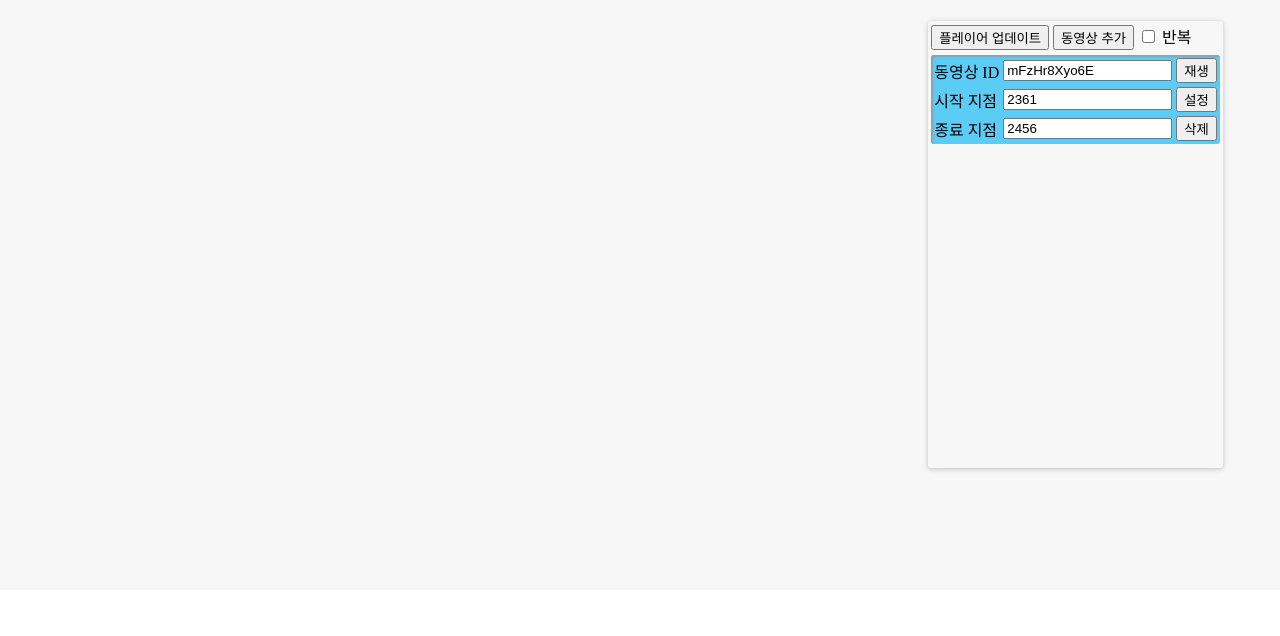
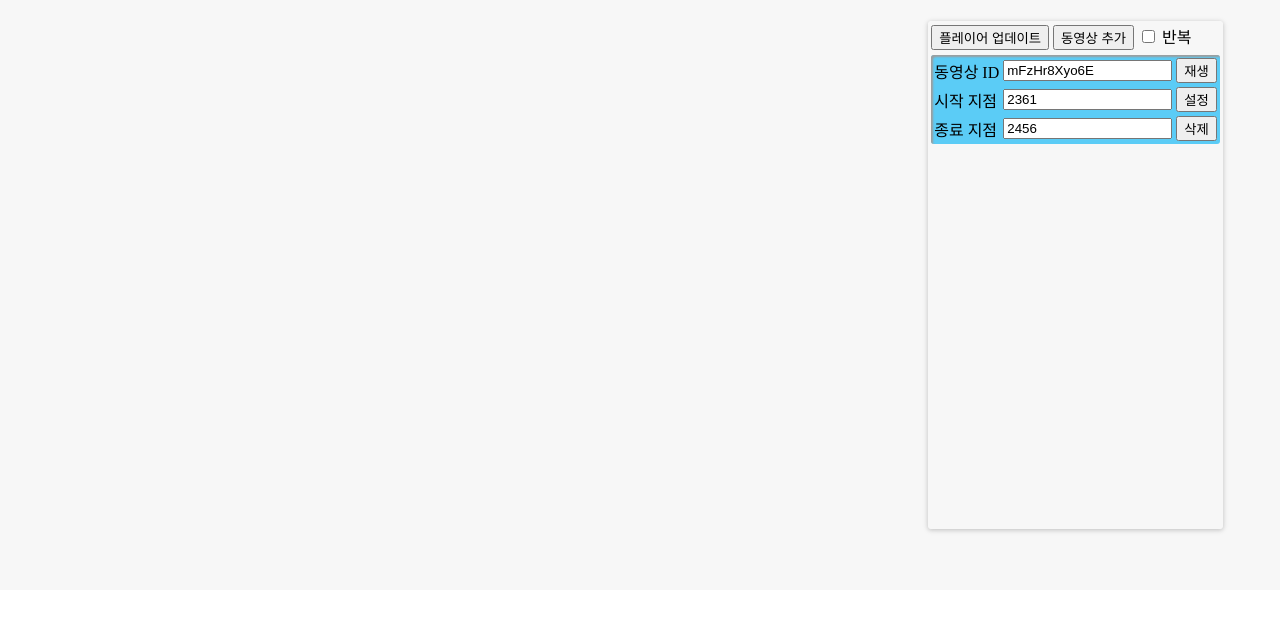
Before and after one commit to niveus323/SectionPlayer, a plain HTML site: page youtubeSectionPlayer.html in a window 1280 px wide. Shown: the part 66-702 px from the top of the page. Drawn offline with Linux system fonts and the light colour scheme.

Commit message:
유튜브 구간재생 - 재생목록 크기 유튜브에 맞게 설정

```diff
--- a/youtubeSectionPlayer.html
+++ b/youtubeSectionPlayer.html
@@ -4,14 +4,14 @@
         <link rel="stylesheet" href="https://cdnjs.cloudflare.com/ajax/libs/font-awesome/5.14.0/css/all.min.css">
     </head>
 
-    <body>
+    <body onresize="reSize()" onload="reSize()">
         <h1>Youtube 동영상을 원하는 구간만!</h1>
         <section>
             <div class="youtube">
                 <div id="player"></div>
             </div>
         </section>
-        <div class="player-options">
+        <div class="player-options" id="options">
             <div id="update-player-button">
                 <button id="player-button-redraw" type="button" class="button-playerlist"
                     onclick="redrawPlayer();">플레이어 업데이트</button>
@@ -99,7 +99,6 @@
             /* width:80%;
             padding-bottom: 45%; */
             height:0;
-            margin-bottom: 5px;
             float:left;
         }
         #player{
@@ -115,7 +114,7 @@
             box-shadow: rgba(0, 0, 0, 0.12) 0px 1px 6px, rgba(0, 0, 0, 0.12) 0px 1px 4px;
             border-radius: 3px;
             padding:3px;
-            height:58%;
+            /* height:58%; */
             float:left;
             overflow: auto;
         }
@@ -182,6 +181,7 @@
             font-size:30px;
         }
     </style>
+
     <script>
 /*
     TODO
@@ -191,6 +191,14 @@ TODO
     4. 모바일 환경에서도 자동재생이 되도록 mute=1로 실행후 재생시 mute 끄기
     5. 서버 베포 (heroku, cafe24 등등)
 */
+
+        function reSize(){
+            let height = document.getElementsByClassName('youtube')[0].offsetHeight;
+            let elem_option = document.getElementById('options');
+            let padding_option = window.getComputedStyle(elem_option).padding;
+            height -= parseFloat(padding_option)*2;
+            elem_option.style.height = height;
+        }
 
         //재생시간 밑 동영상 목록을 위한 List구조
         function List(){
```
Lines whose indentation alone changed are shown as unchanged.
